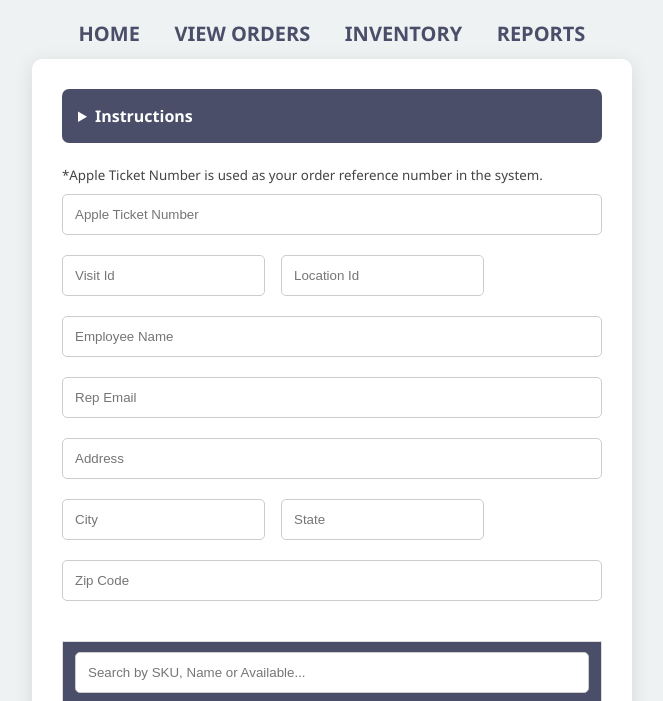
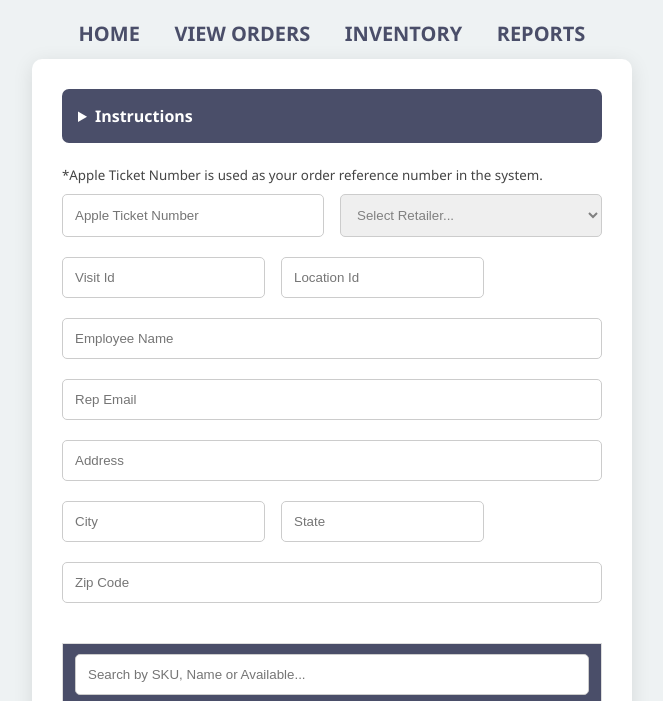
Before and after one commit to daveFromGrogtag/inventory-system, a plain HTML site: page index.html in a window 1280 px wide. Shown: the part 85-786 px from the top of the page, without its empty margins (308-971 px from the left). Drawn offline with Linux system fonts and the light colour scheme; no server answers.

Commit message:
adding options to the retailer screen

```diff
--- a/index.html
+++ b/index.html
@@ -26,9 +26,26 @@
             <summary>Instructions</summary>
             All you need to do here is add your order information to the top section (Apple Ticket Number, Visit Id, Address etc.) select the quantity of items that you want for the order and click submit.
         </details>
-        <label for="">Apple Ticket Number</label>
         <sub>*Apple Ticket Number is used as your order reference number in the system.</sub>
-        <input type="text" name="appleTicketNumber" id="" required placeholder="Apple Ticket Number">
+        <div class="input-pairs">
+            <label for="">Apple Ticket Number</label>
+            <input type="text" name="appleTicketNumber" id="" required placeholder="Apple Ticket Number">
+            <label for="retailer">Retailer</label>
+            <select name="retailer" id="retailer" required>
+                <option value="" disabled selected>Select Retailer...</option>
+                <option value="t-mobile">T-Mobile</option>
+                <option value="best-buy">Best-Buy</option>
+                <option value="nebraska-furniture-mart">Nebraska Furniture Mart</option>
+                <option value="us-cellular">US Cellular</option>
+                <option value="att">AT&T</option>
+                <option value="army-air-force-exchange-store">Army Air Force Exchange Store</option>
+                <option value="c-spire-wireless">C Spire Wireless</option>
+                <option value="nexcom">Nexcom</option>
+                <option value="target">Target</option>
+                <option value="usmc-exchange">USMC Exchange</option>
+                <option value="other">Other</option>
+            </select>
+        </div>
         <div class="input-pairs">
             <div>
                 <label for="">Visit Id</label>
--- a/scripts/script.js
+++ b/scripts/script.js
@@ -600,7 +600,8 @@ function createEmailNotification(recipientEmail, subjectLine, htmlMessage) {
     try {
         addDoc(collection(db, "mail"), {
             to: recipientEmail,
-            cc: "orders@grogtag.com",
+            // cc: ["mariya@vectorholdinggroup.com", "srosen@actionlink.com"],
+            bcc: "orders@grogtag.com",
             message: {
                 subject: subjectLine,
                 html: htmlMessage
--- a/style.css
+++ b/style.css
@@ -188,3 +188,13 @@ nav.admin-nav {
     padding: 1rem;
     border-radius: .5rem;
 }
+
+select:required:invalid {
+    color: gray;
+  }
+option[value=""][disabled] {
+display: none;
+}
+option {
+color: black;
+}
```
Also changed, not shown: reports.html (+4 -0 lines).
